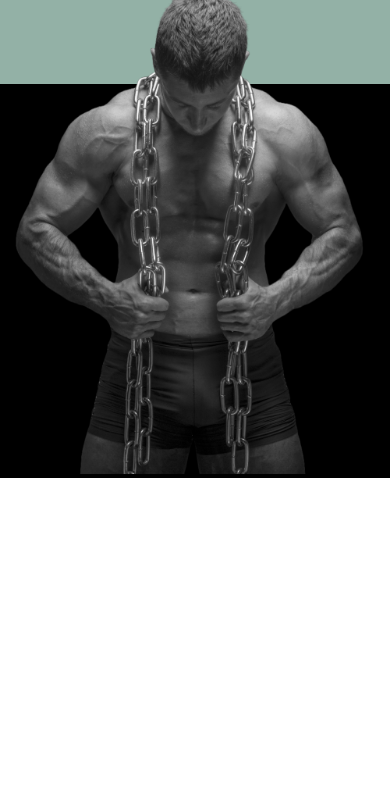
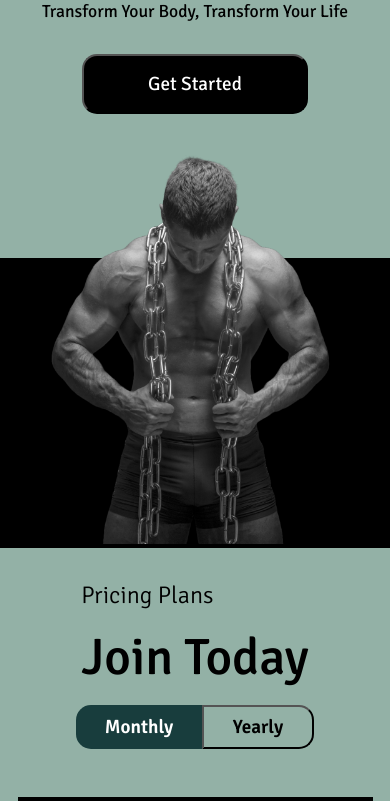
Before and after one commit to PrtkPokhrel/Power-House-Fitness, a plain HTML site: page index.html in a window 390 px wide. Shown: the part 262-1063 px from the top of the page. Before the commit the page ends 844 px from the top, so only its background shows below. Drawn offline with Linux system fonts and the light colour scheme.

Commit message:
added a pricing section  in the webpage *mobile version first*

```diff
--- a/index.html
+++ b/index.html
@@ -7,6 +7,8 @@
         <title>Power House Fitness</title>
         <link rel="stylesheet" href="style.css">
         <link href="https://fonts.googleapis.com/css2?family=Signika:wght@300..700&display=swap" rel="stylesheet">
+        <!-- font-family: "Signika", sans-serif -->
+         <!-- 1 rem is equals to 16px -->
 
     </head>
     <body>
@@ -31,7 +33,7 @@
 
     <div class="about--content">
         <div class=" about--top about--content__heading"><h1>Discover Your Strength</h1></div>
-        <div class=" about--top  about--content__para">Transform Your Body,Transform Your Life </div>
+        <div class=" about--top  about--content__para">Transform Your Body, Transform Your Life </div>
         <div class=" about--top  about--content__btn"><button class="btn btn-primary">Get Started</button> </div>
     </div>
 
@@ -43,6 +45,28 @@
 
 
 
+
+<!-- Pricing section starts here -->
+
+<section class="pricing">
+    <div class="pricing--headings">
+        <h3 class="pricingPlans">Pricing Plans</h3>
+        <h2 class="joinToday">Join Today</h2>
+    </div>
+
+    <div class="modeM_Y">
+        <button class="btn_1">Monthly</button>
+        <button class="btn_2">Yearly</button>
+    </div>
+
+   <div class="pricingContainer">
+    <div class="box1"></div>
+   </div>
+</section>
+
+
+
+
         <script src="script.js"></script>
     </body>
 </html>
--- a/style.css
+++ b/style.css
@@ -56,13 +56,29 @@ a:hover{
 .about--content__btn{
     text-align: center;
 }
-.gymImage{
 
+/* Pricing sectio starts here */
+
+.pricing{
+    background-color: #93B1A6;
+    display: flex;
+    justify-content: center;
+    flex-direction: column;
+    align-items: center;
+    padding-top: 2rem;
 }
+
+
+
+
+
+
+
+
 /* Media quiery starts from here */
 
 
-@media(max-width:700px){
+@media(max-width:900px){
     .mid{
     display: none;
       position: absolute;
@@ -83,35 +99,108 @@ a:hover{
 
     /* About section starts from here */
 
+    .about--content{
+        margin-top: 3rem;
+    }
+
     .about--content__heading{
         font-size: 1.5rem;
+        letter-spacing:.11rem;
         text-align: center;
         margin-top: 1.5rem;
+        font-family: "Signika", sans-serif;
     }
 
     .about--content__para{
-        font-size: 1rem;
+        font-size: 1.1rem;
         text-align: center;
-        margin-top: .5rem;
+        /* margin-top: .5rem; */
+        margin:1rem 0;
+
+        font-family: "Signika", sans-serif;
 
     }
 
     .btn-primary{
         margin-top: 1rem;
-        padding: .7rem;
-        border-radius: 11px;
-        font-size: .9rem;
+        padding: 1rem 4rem;
+        border-radius: 15px;
+        font-size: 1.2rem;
         background-color: black;
         color: white;
+        font-family: "Signika", sans-serif;
 
     }
 
     .about--content__image{
-        margin-top: 7rem;
+        margin-top: 9rem;
     }
 
     .gymImage{
-        width: 100%;
+        width: 80%;
         margin-top: -8rem;
     }
+
+    /* Pricing section starts here */
+
+    .joinToday{
+        padding: 1rem 0;
+        font-family: "Signika", sans-serif;
+        font-size: 3.2rem;
+        font-weight: 500;
+    }
+
+    .pricingPlans{
+        font-family: "Signika", sans-serif;
+        font-weight: 200;
+        font-size: 1.5rem;
+    }
+
+    .modeM_Y{
+        /* border: 2px solid white; */
+        display: flex;
+        justify-content: center;
+    }
+
+    .btn_1{
+        padding:.5rem 1.8rem;
+        background-color: #183D3D;
+        color: white;
+        border: none;
+        border-top-left-radius: 15px;
+        border-bottom-left-radius: 15px;
+        font-family: "Signika",sans-serif;
+        font-weight: 600;
+        cursor: pointer;
+        font-size:1.2rem ;
+        /* box-shadow: ; */
+    }
+
+    .btn_2{
+        padding:.5rem 1.8rem;
+        /* border: none; */
+        background-color: #93B1A6;
+        font-family: "Signika",sans-serif;
+        font-weight: 600;
+        border-top-right-radius: 15px;
+        border-bottom-right-radius: 15px;
+        cursor: pointer;
+        font-weight: 600;
+        font-size:1.2rem ;
+
+    }
+
+    /* Actual pricing box starts from here */
+
+  .pricingContainer{
+    border: 2px solid black;
+    margin-top: 3rem;
+    width: 90%;
+  }
+
+  .admission{
+
+  }
+
+
 }
```
Also changed, not shown: 1 other file.
